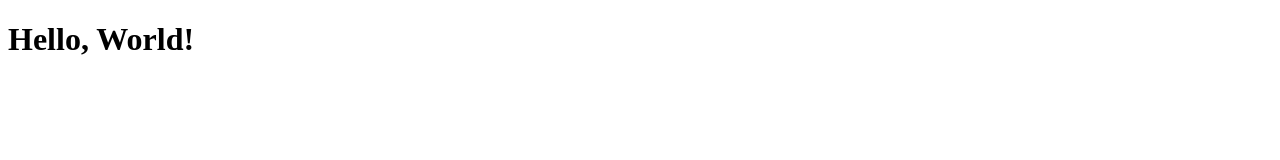
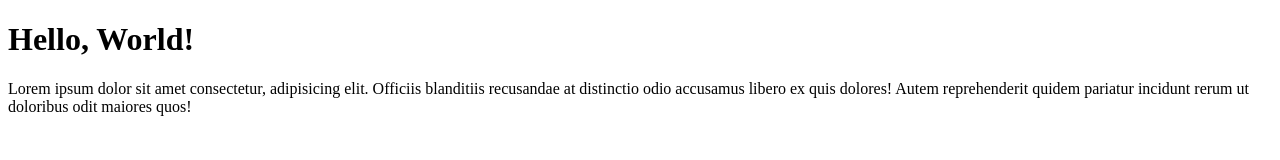
Before and after one commit to paulocamposj/projeto-vscode, a plain HTML site: page index.html in a window 1280 px wide. Drawn offline with Linux system fonts and the light colour scheme.

Commit message:
comentario

```diff
--- a/index.html
+++ b/index.html
@@ -8,5 +8,6 @@
 </head>
 <body>
     <h1>Hello, World!</h1>
+    <p>Lorem ipsum dolor sit amet consectetur, adipisicing elit. Officiis blanditiis recusandae at distinctio odio accusamus libero ex quis dolores! Autem reprehenderit quidem pariatur incidunt rerum ut doloribus odit maiores quos!</p>
 </body>
 </html>
```
